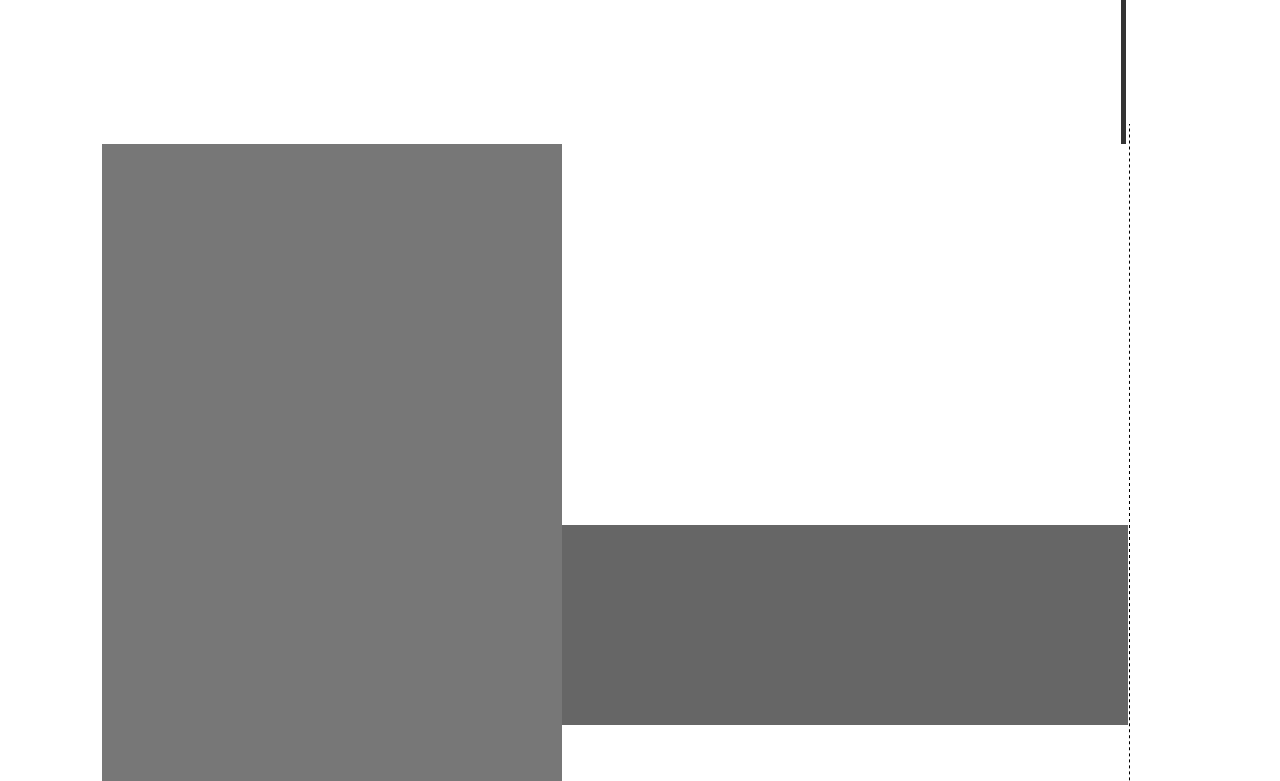
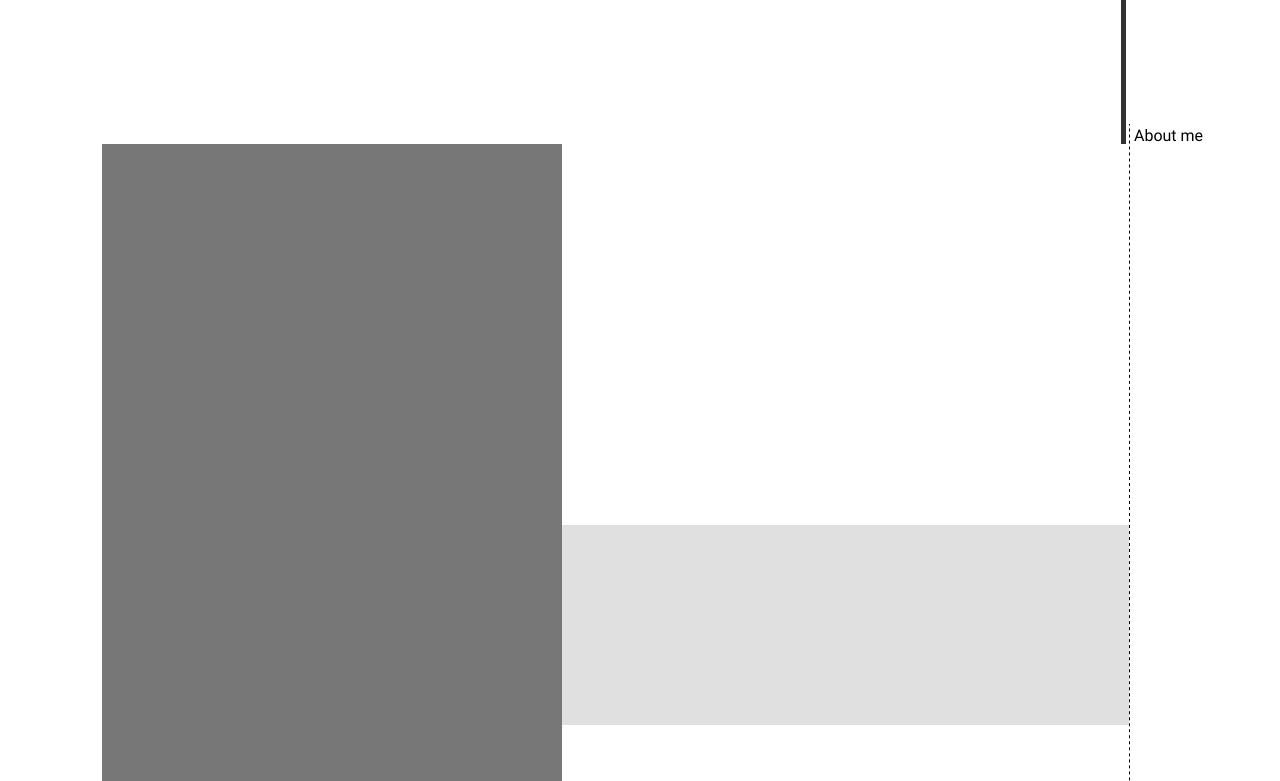
Before and after one commit to donkatz/portfoilo_renewal, a plain HTML site: page index.html in a window 1280 px wide. Shown: the part 980-1761 px from the top of the page. Drawn offline with Linux system fonts and the light colour scheme.

Commit message:
Add files via upload

```diff
--- a/css/style.css
+++ b/css/style.css
@@ -134,6 +134,11 @@ body {
 
 /* 컨텐츠01 */
 #contants .container .contant01 {}
+#contants .container .contant01 .con_tit {
+  position: absolute;
+  top: 82px;
+  left: 1134px;
+}
 
 #contants .container .contant01 .con_box {}
 #contants .container .contant01 .con_box .box01 {
@@ -149,9 +154,10 @@ body {
   position: absolute;
   top: 481px;
   left: 562px;
-  width: 566px;
+  width: 567px;
   height: 200px;
   background-color: #666;
+  opacity: 0.2;
 }
 #contants .container .contant01 .con_box .box03 {
   position: absolute;
@@ -164,7 +170,7 @@ body {
 
 #contants .container .contant01 .con_box .box04 {
   position: absolute;
-  width: 960px;
+  width: 961px;
   height: 232px;
   top: 1192px;
   left: 168px;
@@ -210,7 +216,13 @@ body {
   height: 4000px;
 }
 
-#contants .container .contant02 .container .bar {
+#contants .container .contant02 .con02_tit {
+  position: absolute;
+  top: 1728px;
+  left: 1134px;
+}
+
+#contants .container .contant02 .bar {
   position: absolute;
   top: 1624px;
   left: 1129px;
--- a/index.html
+++ b/index.html
@@ -42,6 +42,7 @@
       <div class="container">
 
         <div class="contant01">
+          <div class="con_tit">About me</div>
           <div class="con_box">
             <div class="box01"></div>
             <div class="box02"></div>
@@ -68,11 +69,10 @@
         </div>
 
         <div class="contant02">
-          <div class="container">
+          <div class="con02_tit">Portfolio</div>
             <div class="bar">
               <img src="./img/con02_bar.png" alt="">
             </div>
-          </div>
         </div>
 
       </div>
```
